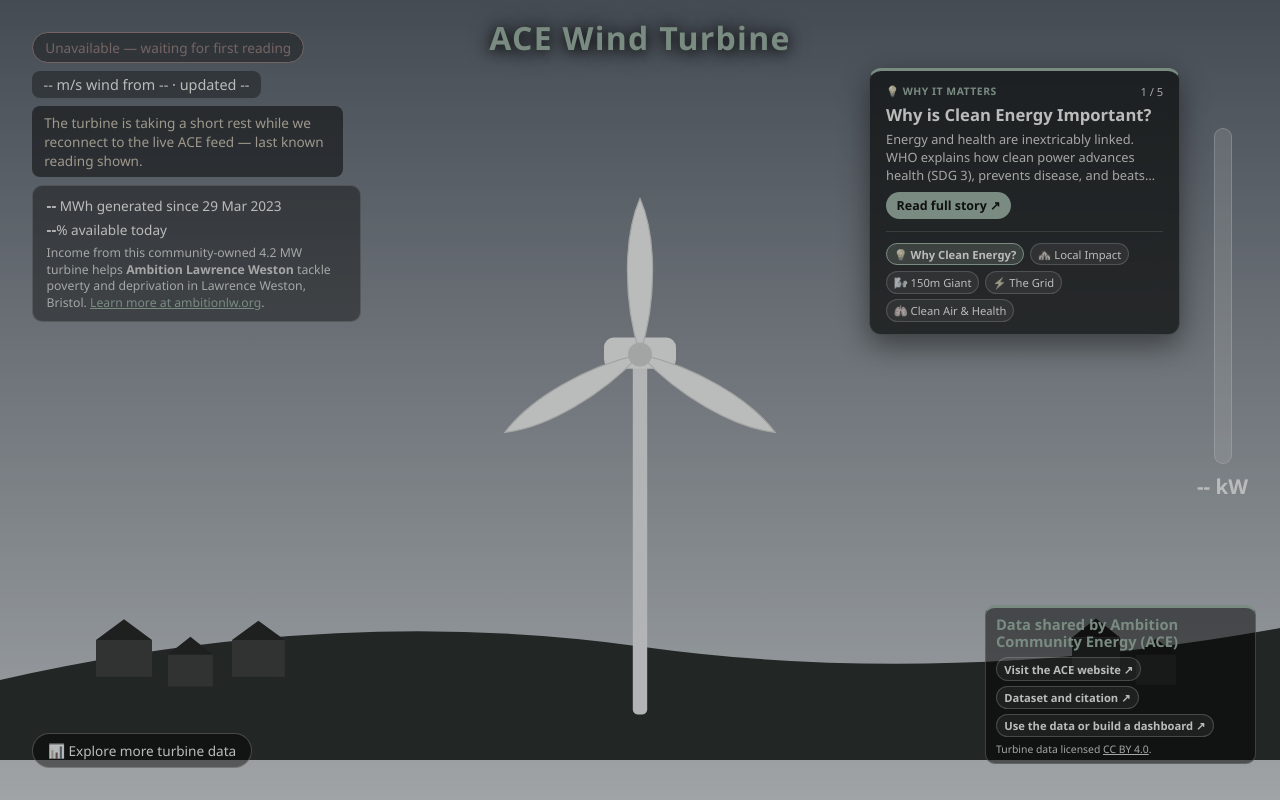
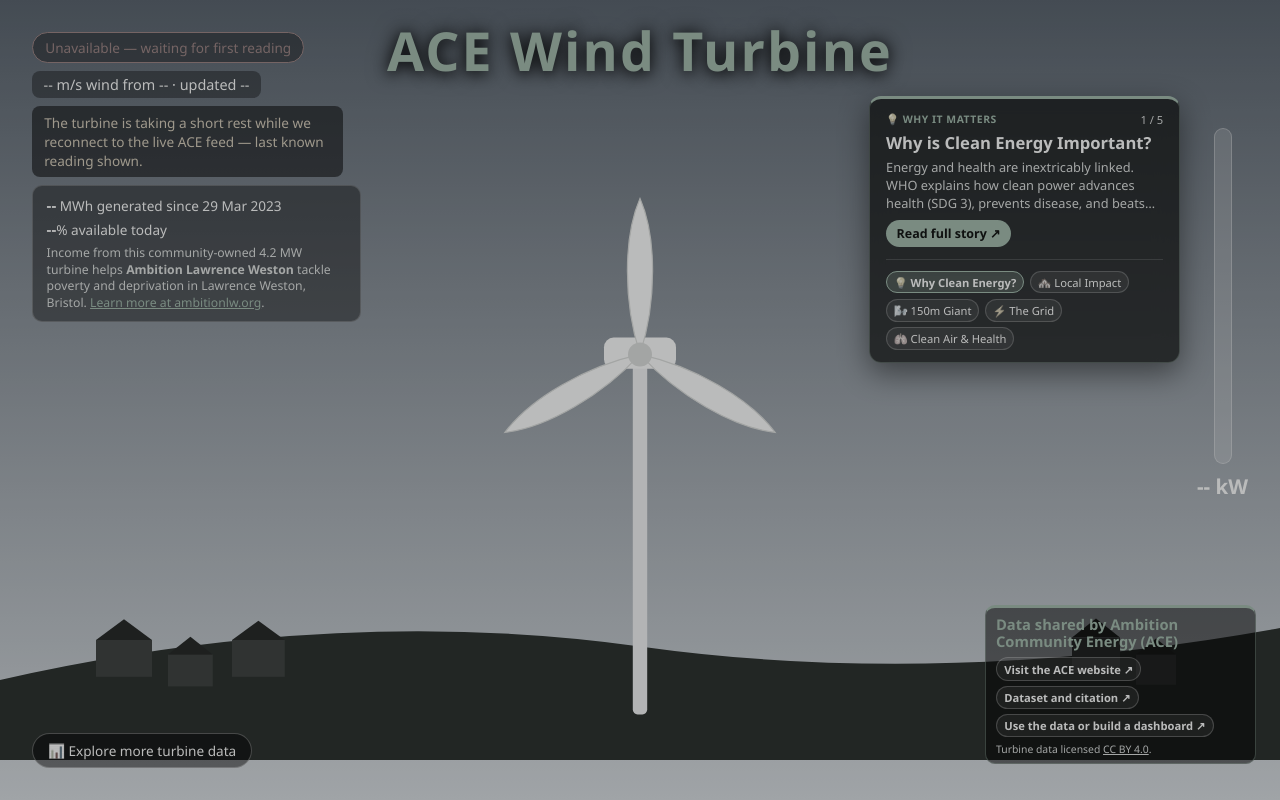
Before and after one commit to vmagar-CICESE/ACE_Wind_Turbine_Public_Communication_Display, a plain HTML site: page solutions/concept-7-live-digital-twin-popups/index.html in a window 1280 px wide. Drawn offline with Linux system fonts and the light colour scheme; no server answers.

Commit message:
Enlarge ACE Wind Turbine title font and adjust story dock top
- Increase .scene-title font size to clamp(2.2rem, 4.2vw, 3.8rem)
- Adjust .story-dock top to clamp(5.2rem, 12vh, 7.4rem) to maintain vertical separation
- Update concept-7 screenshot

Co-authored-by: Copilot <223556219+Copilot@users.noreply.github.com>

```diff
--- a/solutions/concept-7-live-digital-twin-popups/styles.css
+++ b/solutions/concept-7-live-digital-twin-popups/styles.css
@@ -112,7 +112,7 @@ body {
 
 .scene-title {
   position: absolute;
-  top: clamp(0.75rem, 2vh, 1.5rem);
+  top: clamp(0.75rem, 1.8vh, 1.5rem);
   left: 50%;
   transform: translateX(-50%);
   margin: 0;
@@ -120,7 +120,7 @@ body {
   background: none;
   border: none;
   border-radius: 0;
-  font-size: clamp(1.4rem, 2.5vw, 2.2rem);
+  font-size: clamp(2.2rem, 4.2vw, 3.8rem);
   font-weight: 800;
   letter-spacing: 0.04em;
   color: var(--good);
@@ -433,7 +433,7 @@ body {
 .story-dock {
   position: absolute;
   right: clamp(5.5rem, 7.8vw, 7.5rem);
-  top: clamp(4.2rem, 8.5vh, 6.2rem);
+  top: clamp(5.2rem, 12vh, 7.4rem);
   max-width: min(34ch, 30vw);
   background: rgba(8, 20, 16, 0.72);
   backdrop-filter: blur(12px);
```
Also changed, not shown: solutions/concept-7-live-digital-twin-popups/screenshot.png.
